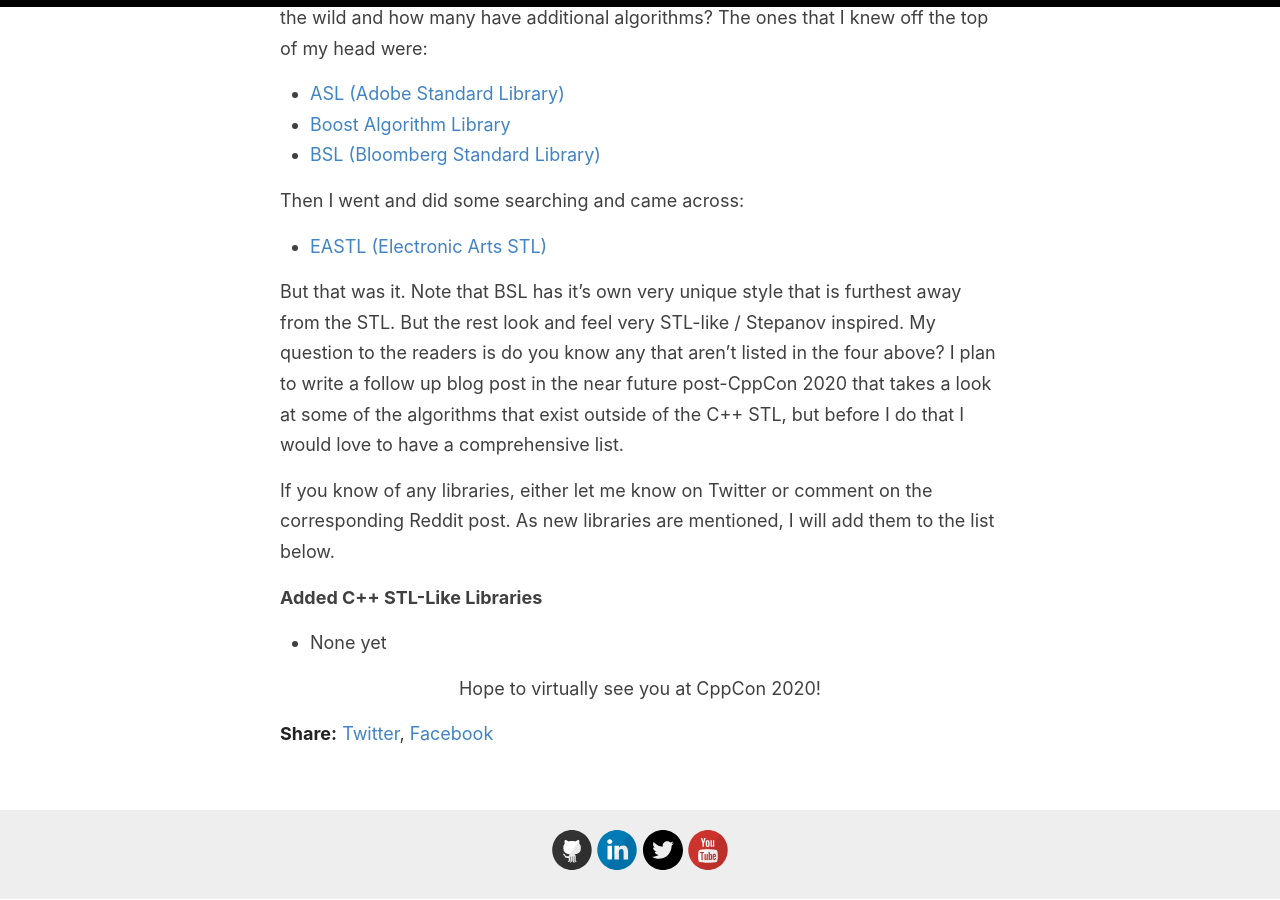
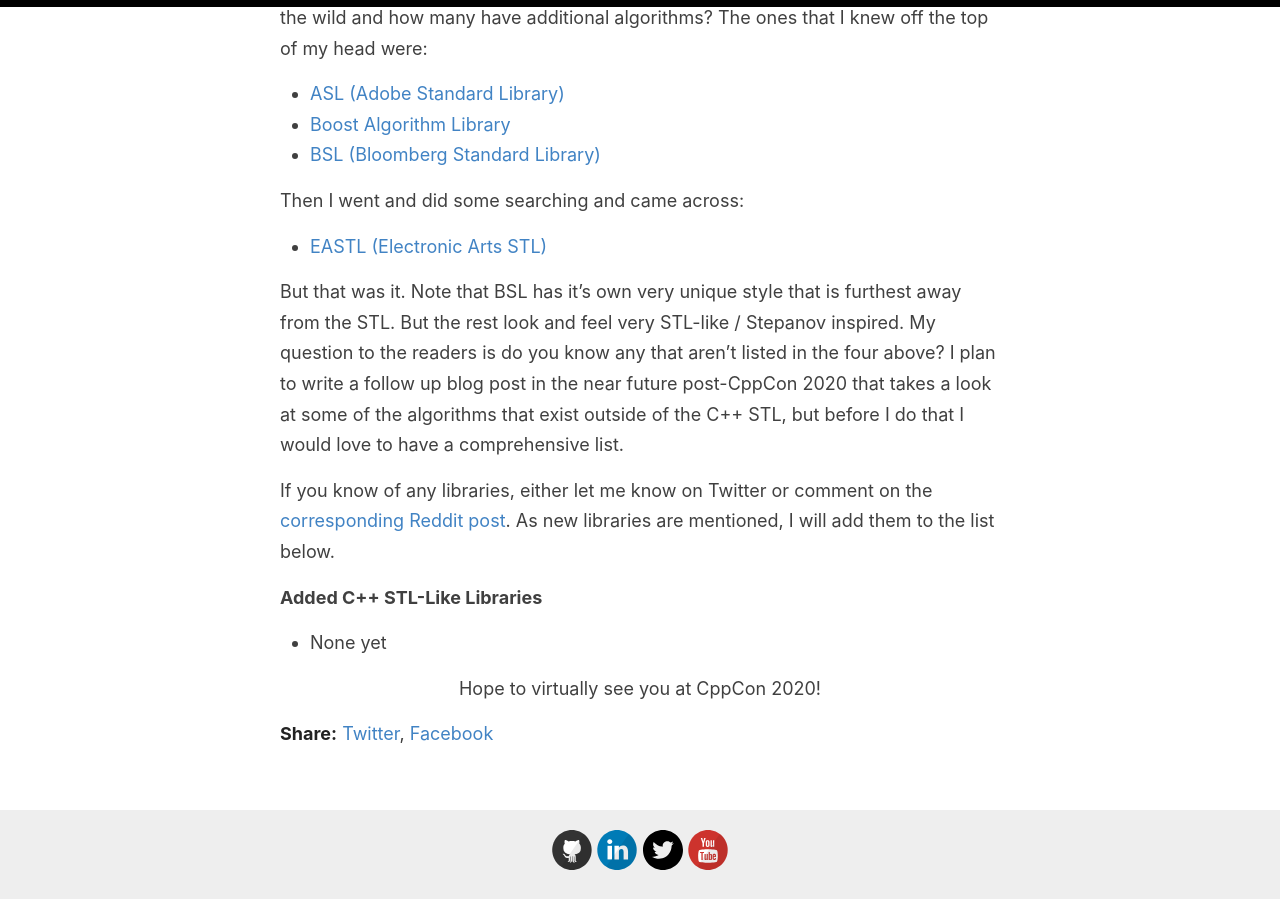
Before and after one commit to codereport/codereport.github.io, a Jekyll site: the page built from _posts/2020-09-09-CppSTLLikeLibraries.md, in a window 1280 px wide and 900 px high, scrolled down 1513 px. Built offline with Jekyll 4.4.1, drawn with Linux system fonts in a browser that asks for light colours; part of the change alters nothing that is shown.

```diff
--- a/_posts/2020-09-09-CppSTLLikeLibraries.md
+++ b/_posts/2020-09-09-CppSTLLikeLibraries.md
@@ -29,7 +29,7 @@ Then I went and did some searching and came across:
 
 But that was it. Note that BSL has it's own very unique style that is furthest away from the STL. But the rest look and feel very STL-like / Stepanov inspired. My question to the readers is do you know any that aren't listed in the four above? I plan to write a follow up blog post in the near future post-CppCon 2020 that takes a look at some of the algorithms that exist outside of the C++ STL, but before I do that I would love to have a comprehensive list.
 
-If you know of any libraries, either let me know on Twitter or comment on the corresponding Reddit post. As new libraries are mentioned, I will add them to the list below.
+If you know of any libraries, either let me know on Twitter or comment on the [corresponding Reddit post](https://old.reddit.com/r/cpp/comments/ipb75h/c_stllike_algorithm_libraries). As new libraries are mentioned, I will add them to the list below.
 
 **Added C++ STL-Like Libraries**
 * None yet
```
